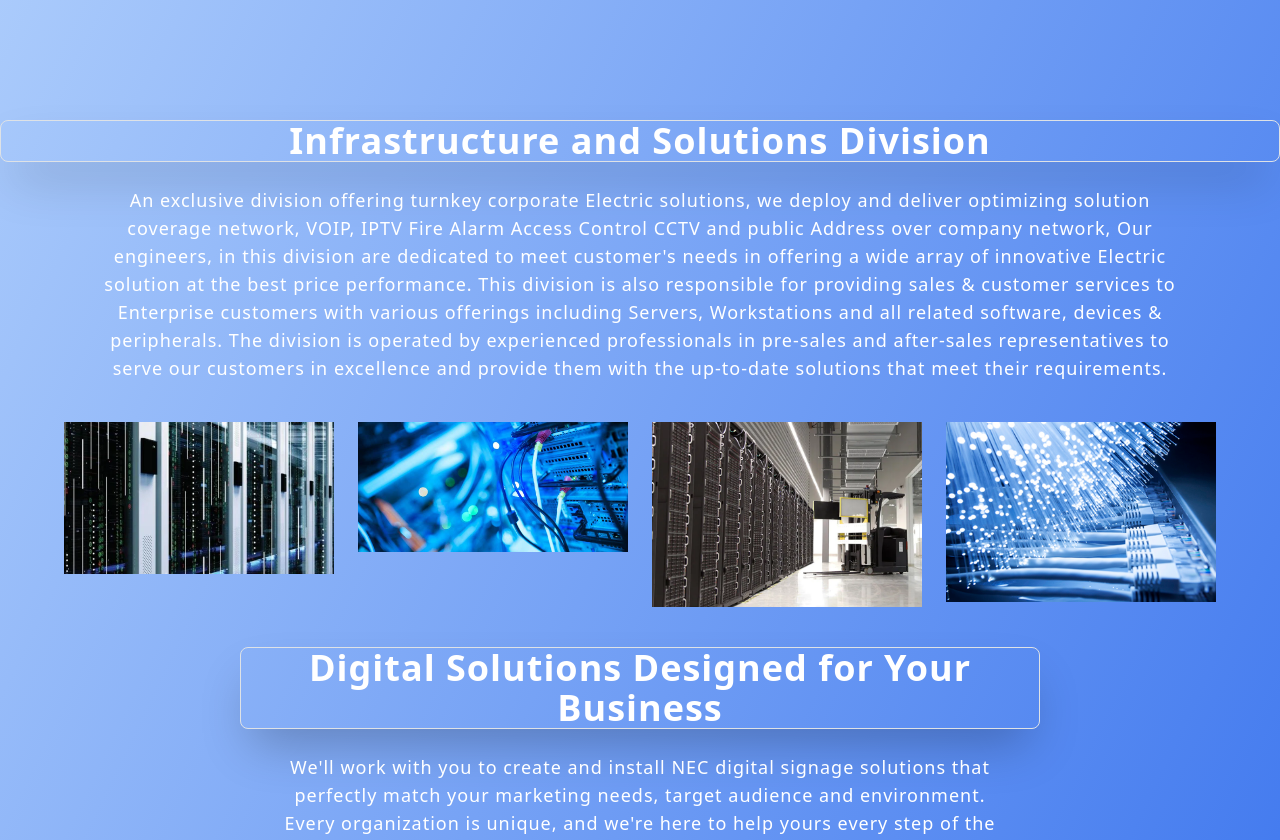
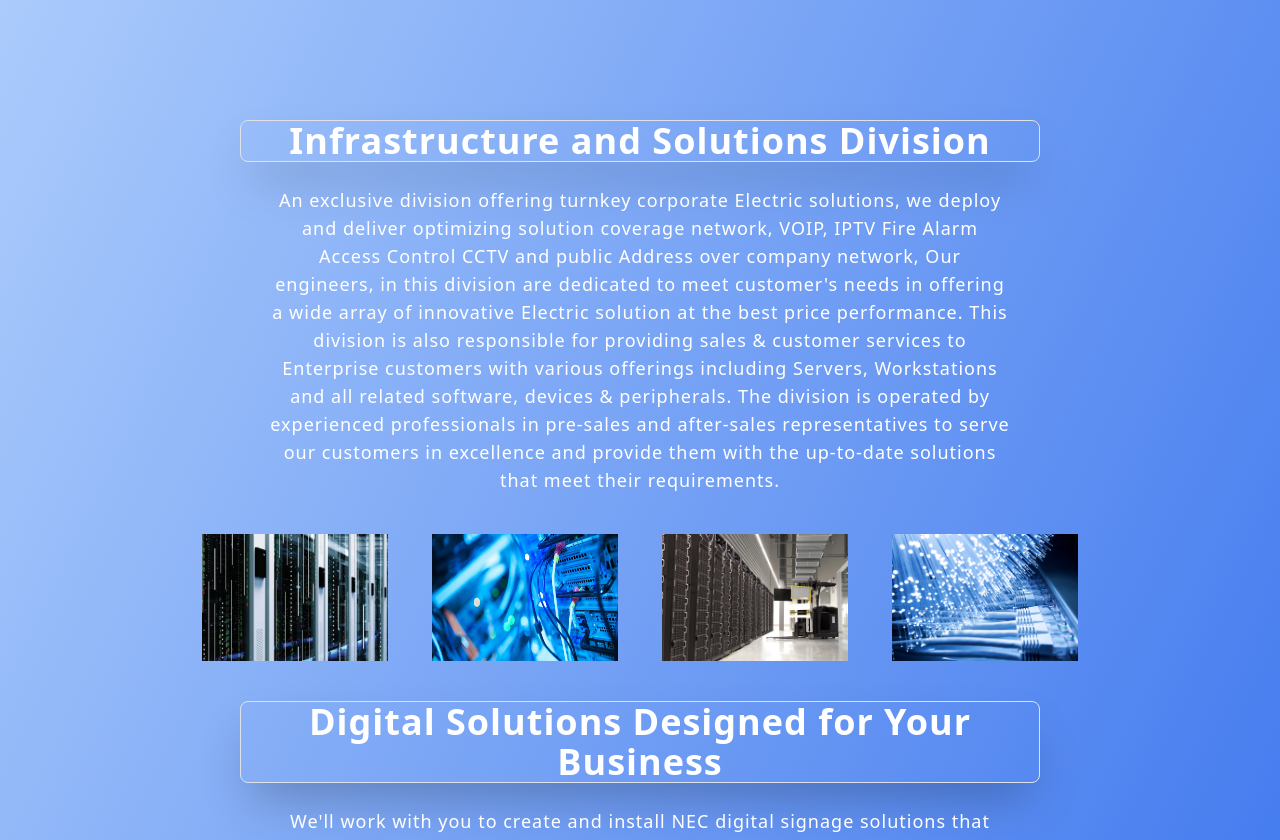
Before and after one commit to fatimasherif/dtecfinal, a React (Create React App) app: page / in a window 1280 px wide. Shown: the part 760-1600 px from the top of the page. Built offline with nearby package versions, Linux system fonts and the light colour scheme.

Commit message:
fixed bugs

```diff
--- a/src/pages/Home/SecondPage.js
+++ b/src/pages/Home/SecondPage.js
@@ -45,8 +45,8 @@
   }, []);
 
   return (
-    <div className="items-center">
-      <p className="text-white text-4xl mt-10 mb-6 px-6 font-semibold border border-r-amber-300 shadow-2xl rounded-lg animate">
+    <div className="items-center text-center">
+      <p className="text-white text-4xl mt-10 mb-6 px-6 font-semibold border border-r-amber-300 shadow-2xl rounded-lg animate max-w-[90%] mx-auto">
         Infrastructure and Solutions Division
       </p>
       <div>
@@ -66,12 +66,11 @@
         </p>
       </div>
 
-      <div className="images-container grid grid-cols-1 sm:grid-cols-2 gap-4 max-w-[90%] mx-auto mt-10 mb-10">
-        <img src={rackrack} className="h-auto max-w-full animate" alt="Ll" />
-
-        <img src={it} className="h-auto max-w-full animate" alt="dd " />
-        <img src={rackss} className="h-auto max-w-full animate" alt="rr" />
-        <img src={fibers} className="h-auto max-w-full animate" alt="ff" />
+      <div className="images-container grid grid-cols-1 sm:grid-cols-2 gap-4 max-w-[100%] mx-auto mt-10 mb-10">
+        <img src={rackrack} className="h-full max-w-full animate" alt="Ll" />
+        <img src={it} className="h-full max-w-full animate" alt="dd " />
+        <img src={rackss} className="h-full max-w-full animate" alt="rr" />
+        <img src={fibers} className="h-full max-w-full animate" alt="ff" />
       </div>
     </div>
   );
```
